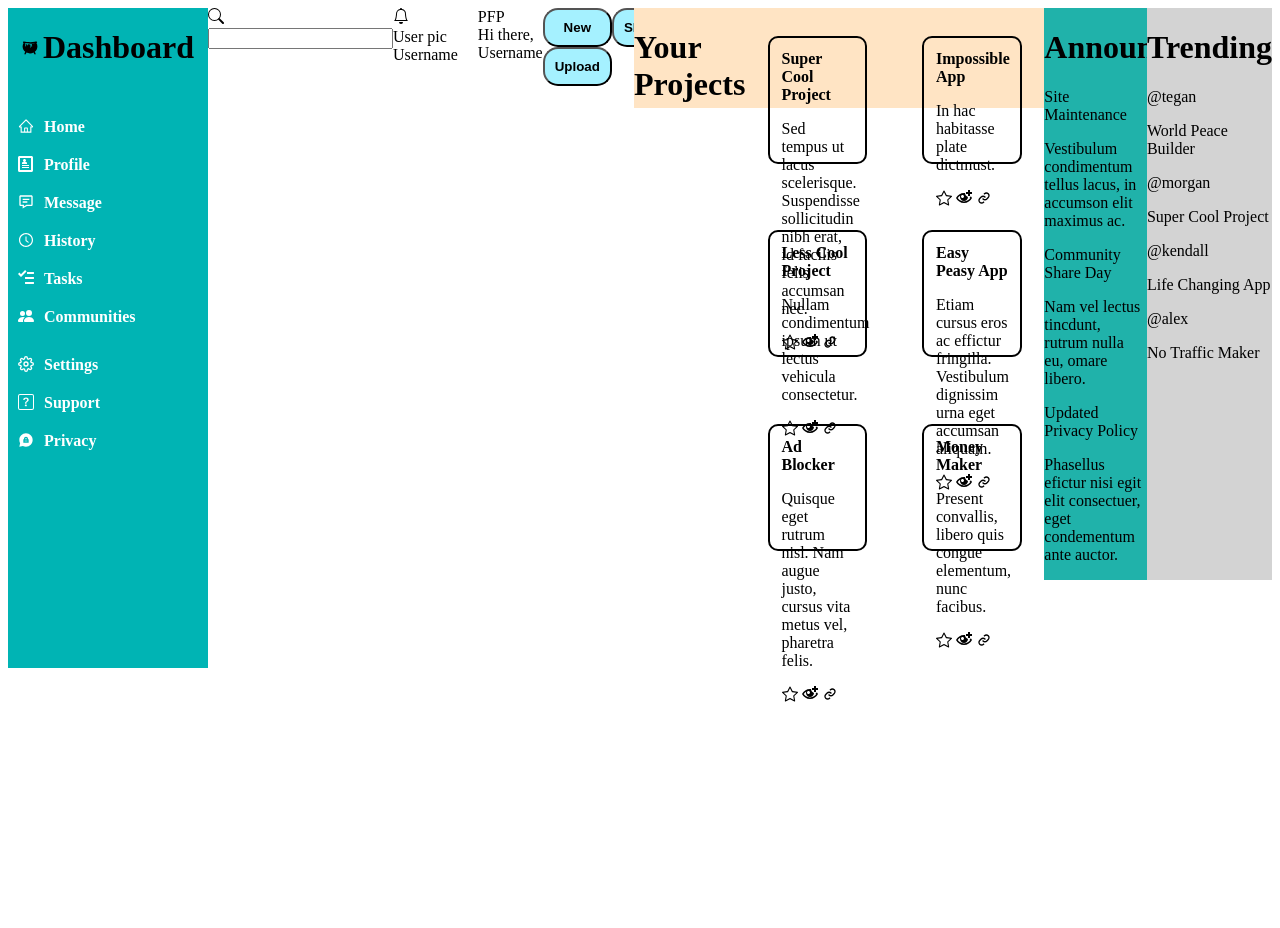
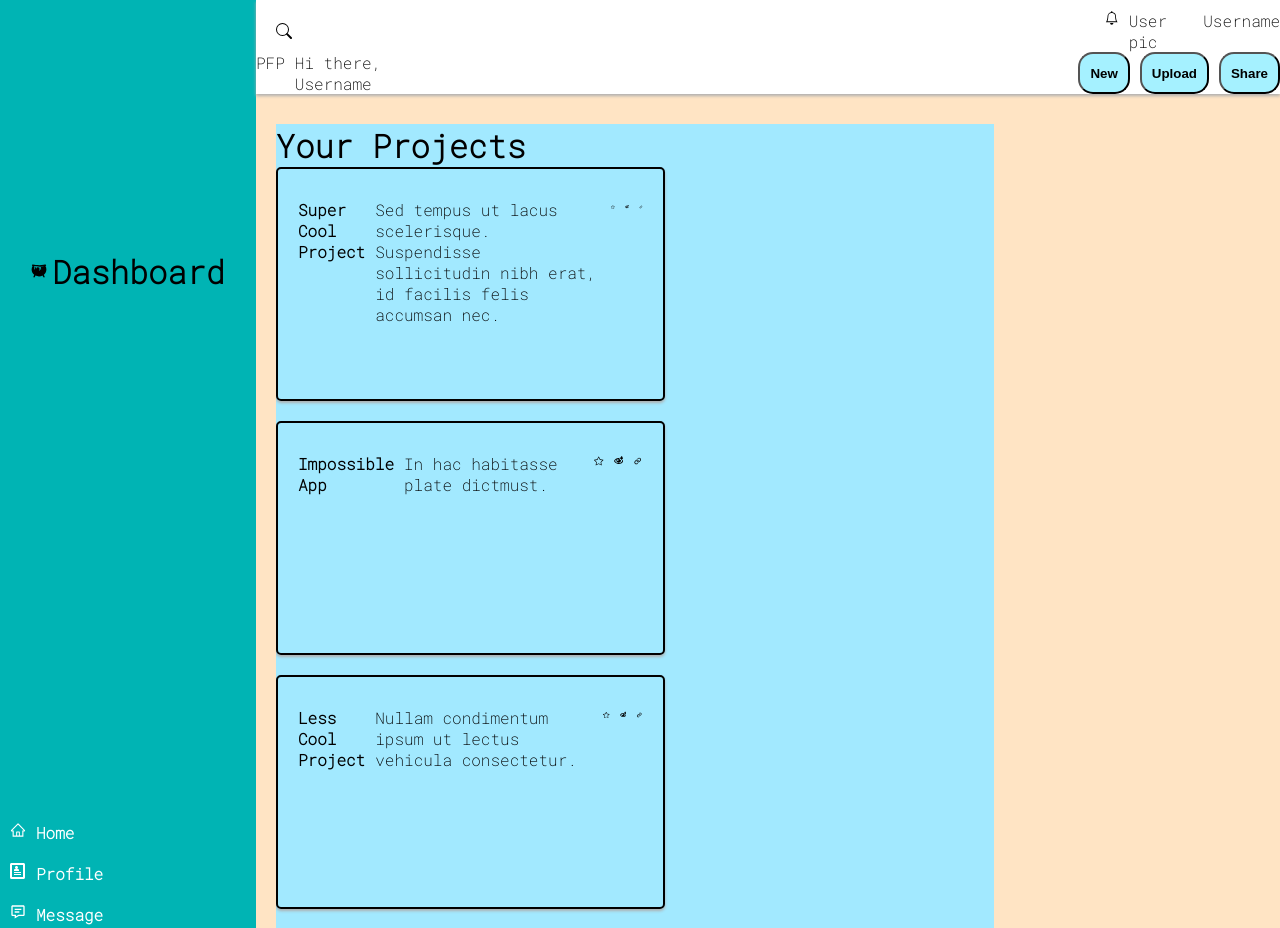
Before and after one commit to Leaf8910/Admin-Dashboard, a plain HTML site: page index.html in a window 1280 px wide. Shown: the top 928 px of the page. Before the commit the page ends 816 px from the top, so only its background shows below. Drawn offline with Linux system fonts and the light colour scheme.

Commit message:
Updated css
made changes to the grid

```diff
--- a/style.css
+++ b/style.css
@@ -1,26 +1,26 @@
-/* @media screen and (max-width: 800px) {
-    .content {height: auto;}
-} */
+* {
+    padding: 0;
+    margin: 0;
+}
+
+
+body {
+    font-family: 'Roboto Mono', monospace;
+}
 
 .content {
     display: grid;
+    grid-template-columns: 1fr 4fr;
+    grid-template-rows: 1fr 4fr;
     height: 100vh;
-    grid-template-columns: 200px 4fr 1fr;
-    grid-template-rows: 100px 4fr 1fr ;
-    grid-template-areas:
-    "sidebar header"
-    "sidebar projects"
-;}
+}
 
 
 .sidebar {
     background-color: rgb(0, 180, 180);
-    grid-area: sidebar;
-    /* display: grid; */
-    /* justify-content: center;
-    align-items: center; */
-    /* \height: 100vh;
-    width: 30vh; */
+    display: grid;
+    grid-column: 1 / 2;
+    grid-row: 1 / 3;
 }
 
 .dashboard {
@@ -51,29 +51,59 @@
 }
 
 
+.header {
+    display: grid;
+    flex-direction: row;
+    grid-column: 2 / 3;
+    grid-row: 1 / 2;
+    position: relative;
+    box-shadow: 0px 2px 3px rgb(175, 175, 175);
+}
 
 .top-header {
     display: flex;
+    flex-direction: row;
+    justify-content: space-between !important;
+    padding-top: 10px;
+    gap: 30%;
+    align-items: center;
+}
+
+.top-right-header {
+    display: flex;
+    flex-direction: row;
+    padding-left: 20px;
+    gap: 20px;
+}
+
+.top-left-header {
+    display:flex;
+    flex-direction: row;
+    gap: 10px;
 }
 
 
-.header {
-    /* width: 100vh; */
+.bottom-header{
     display: flex;
-    gap: 5px 20px;
+    flex-direction: row;
     justify-content: space-between;
-    align-items: stretch;
 }
 
-.bottom-header{
+.bottom-header-left {
     display: flex;
+    flex-direction: column;
+}
+
+.bottom-header-left-inside{
+    display: flex;
+    flex-direction: column;
 }
 
 .header-right,
 .header-left{
     display: flex;
-    flex-direction: column;
-    flex-wrap: wrap;
+    flex-direction: row;
+    gap: 10px;
 }
 
 button {
@@ -85,43 +115,65 @@ button {
 
 input::before {
     border-radius: 30px;
+    border: none;
 }
 
-.input {
-    border-radius: 30px;
-    padding: 20px;
+input {
+    border-radius: 15px;
+    width: 45vw;
+    max-width: 471px;
+    padding-left: 15px;
+    border: none;
+    box-shadow: 0 0 0 rgb(0, 0, 0.4);
 }
 
 .right {
     background-color: bisque;
     height: 100%;
     display: grid;
-    grid-template-columns: 1fr 4fr 1fr;
+    grid-column: 2 / 3;
+    grid-row: 2 / 3;
+    display: grid;
+    grid-template-columns: 3fr 1fr;
+    grid-template-rows: 1fr 1fr;
+    padding: 30px 20px 40px 20px;
+    max-height: 100%;
 }
 
 .cards {
-    display: grid;
-    grid-template-columns: 1fr 1fr;
-    justify-content: center;
-    align-items: center;
-    gap: 10px;
-    justify-items: center;
+    display: flex;
+    overflow: hidden;
+    flex-wrap: wrap;
+    justify-content: space-between;
+    /* grid-template-columns: 1fr 1fr; */
+    /* align-items: center;
+    gap: 10px; */
+    /* justify-items: center; */
 }
 
 .card {
-    /* display: grid; */
-    width: 50%;
-    height: 100px;
+    display: flex;
+    width: 48%;
+    height: 180px;
     padding-left: 20px;
     border: 2px solid black;
     gap: 10px;
     padding: 8%;
     border-radius: 10px;
-
+    justify-content: space-between;
+    margin-bottom: 20px;
+    margin-right: 10px;
+    border-radius: 5px;
+    min-width: 265px;
+    box-shadow: 0px 2px 3px rgb(175, 175, 175);
+    padding: 30px 20px 20px 20px;
 }
 
 .projects {
-    display: flex;
+    background-color: rgb(162, 233, 255);
+    grid-column: 1 / 2;
+    grid-row: 1 / 3;
+    margin-right: 20px;
 }
 
 
@@ -132,11 +184,30 @@ input::before {
 }
 
 .announcements {
+    grid-column: 2 / 3;
+    grid-row: 1 / 2;
     background-color: lightseagreen;
     width: 20%;
+    height: 200px;
+    overflow: auto;
 }
 
 .trending {
-    background-color: lightgray;
-    /*   */
+    grid-column: 2 / 3;
+    grid-row: 2 / 3;
+    background-color: rgb(245, 245, 245);
+    padding-top: 50px;
+    width: 100px;
+    height: 200px;
+    overflow: auto;
 }
+
+@media (max-width: 1200px) {
+    .projects {
+        display: grid;
+        grid-template-columns: 3fr 1fr;
+        grid-template-rows: 320px 320px 400px;
+        max-height: 100%;
+        padding: 30px 20px 40px 20px;
+    }
+}
```
